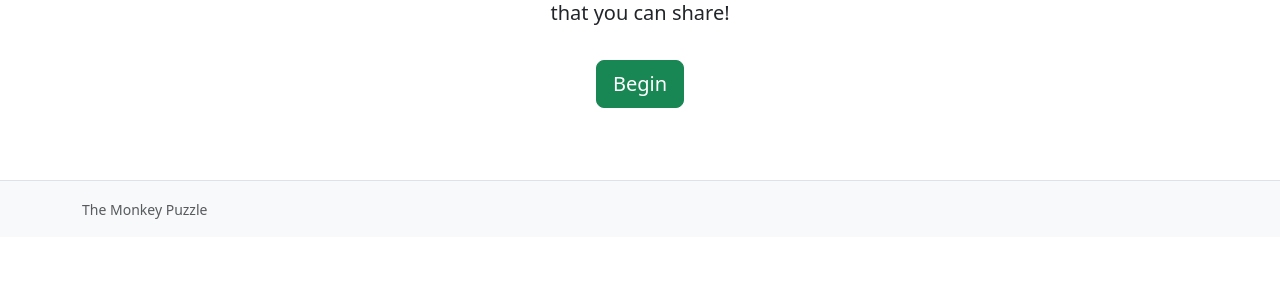
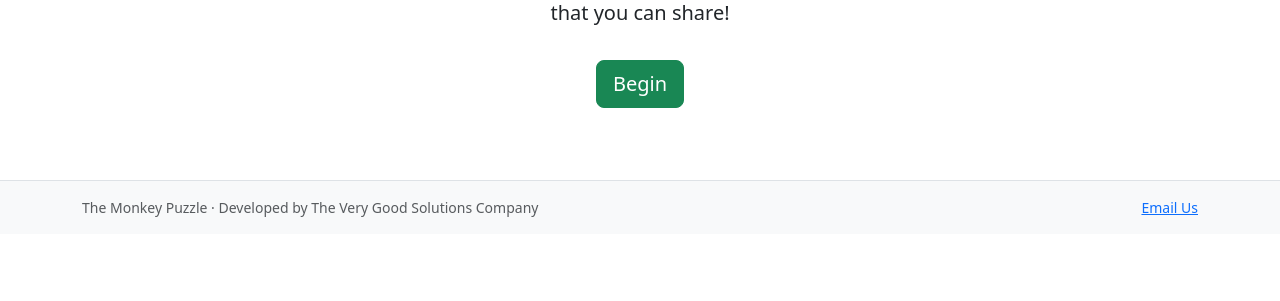
Before and after one commit to TSpice534/monkey-puzzle, a Flask app: page / in a window 1280 px wide. Shown: the part 257-558 px from the top of the page. Run offline with Flask 3, Linux system fonts and the light colour scheme.

Commit message:
fix: add footer credit line and obfuscated Email Us link (#0034)
Adds "Developed by The Very Good Solutions Company" and an obfuscated
mailto contact link to the footer, reusing the existing CSP nonce
pattern so the address stays out of the raw HTML source.

Co-Authored-By: Claude Sonnet 5 <noreply@anthropic.com>

```diff
--- a/app/templates/base.html
+++ b/app/templates/base.html
@@ -47,13 +47,23 @@
 
   <!-- Footer -->
   <footer class="footer mt-auto py-3 bg-light border-top">
-    <div class="container">
-      <span class="text-muted small">The Monkey Puzzle</span>
+    <div class="container d-flex flex-wrap justify-content-between">
+      <span class="text-muted small">The Monkey Puzzle &middot; Developed by The Very Good Solutions Company</span>
+      <span class="text-muted small"><a href="#" id="footer-email-link">Email Us</a></span>
     </div>
   </footer>
 
   <!-- Bootstrap JS -->
   <script src="https://cdn.jsdelivr.net/npm/bootstrap@5.3.3/dist/js/bootstrap.bundle.min.js"></script>
+  <script nonce="{{ csp_nonce }}">
+  (function () {
+    var link = document.getElementById('footer-email-link');
+    if (!link) return;
+    var user = ['r', 'o', 'b'].join('');
+    var domain = ['robvanwegen', 'nl'].join('.');
+    link.href = 'mailto:' + user + '@' + domain;
+  })();
+  </script>
   {% block scripts %}{% endblock %}
 </body>
 </html>
```
Also changed, not shown: backlog/0034-footer-credit-and-obfuscated-email-link.md (+2 -2 lines), CHANGELOG.md.
